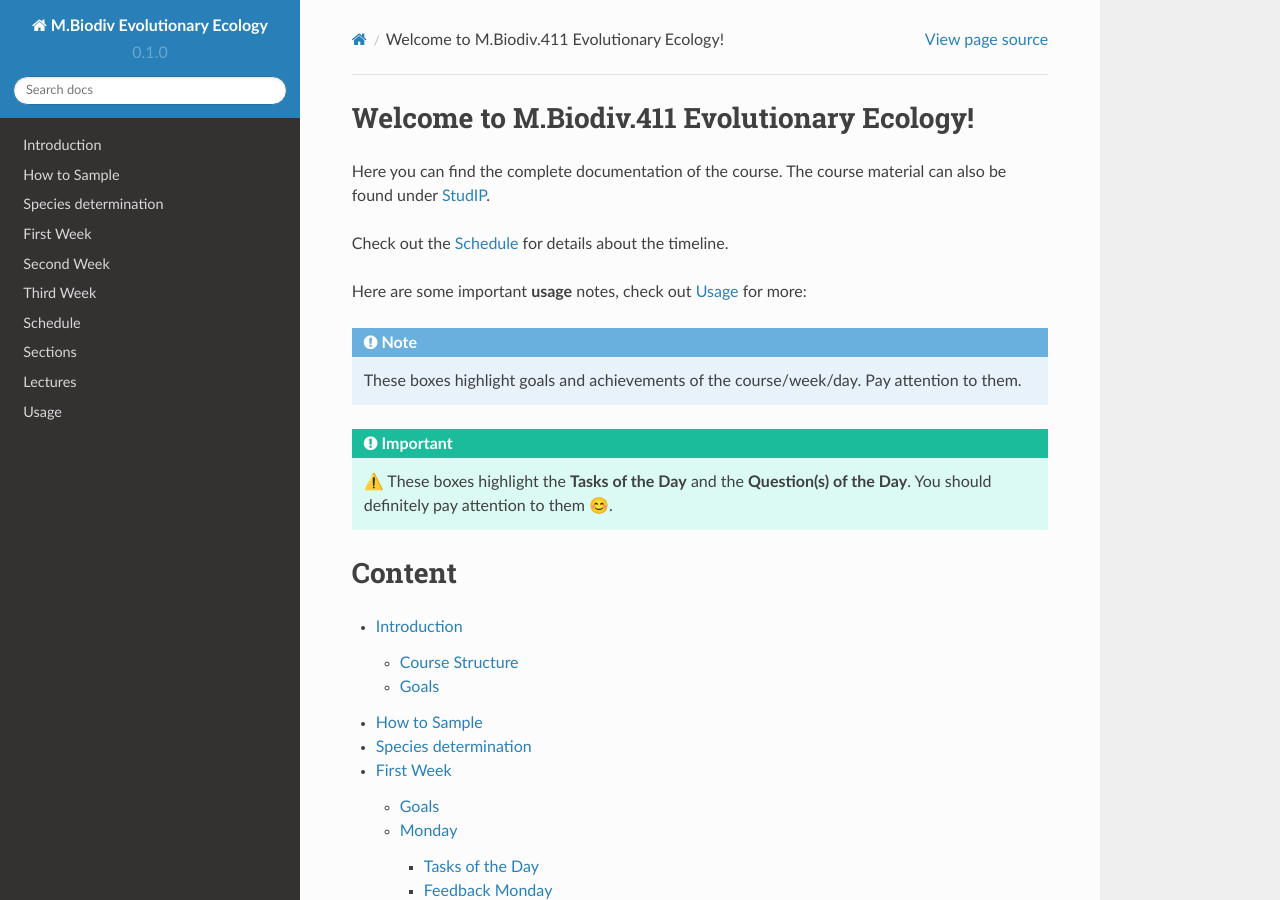
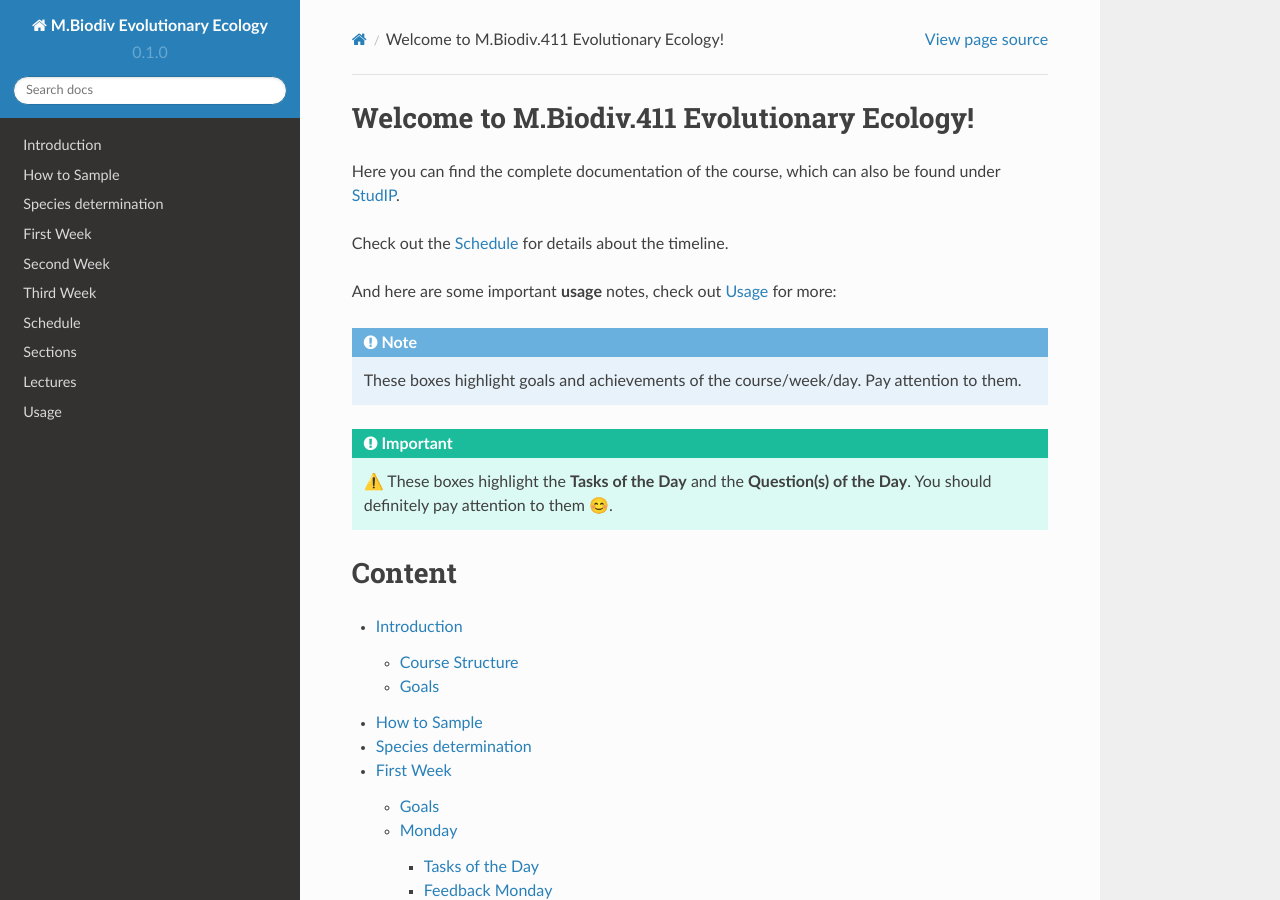
Before and after one commit to bheimbu/evolutionary_ecology, a Sphinx documentation site: the page built from docs/source/index.rst, in a window 1280 px wide and 900 px high. Built offline with Sphinx 7.4.7 and the Read the Docs theme 2.0.0, drawn with Linux system fonts in a browser that asks for light colours.

Commit message:
Update index.rst

```diff
--- a/docs/source/index.rst
+++ b/docs/source/index.rst
@@ -1,13 +1,13 @@
 Welcome to M.Biodiv.411 Evolutionary Ecology!
 =============================================
 
-Here you can find the complete documentation of the course. The course material can also be found under `StudIP`_.
+Here you can find the complete documentation of the course, which can also be found under `StudIP`_.
 
 .. _StudIP: https://studip.uni-goettingen.de/dispatch.php/course/overview?cid=d7b80997f5efda59609a4cf69a04dbf7
 
 Check out the :doc:`schedule` for details about the timeline.
 
-Here are some important **usage** notes, check out :ref:`usage` for more:
+And here are some important **usage** notes, check out :ref:`usage` for more:
 
 .. note::
    These boxes highlight goals and achievements of the course/week/day. Pay attention to them.
```
